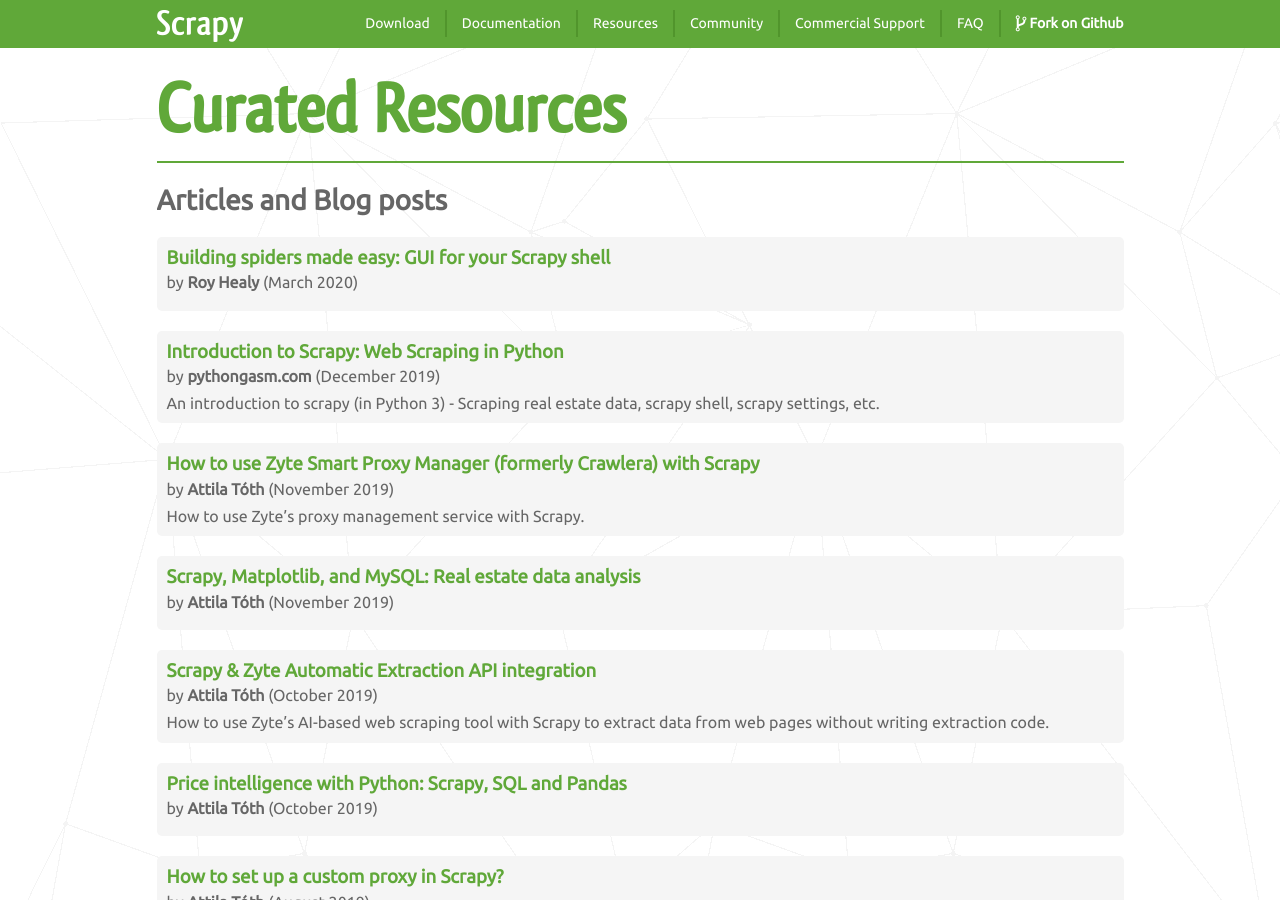
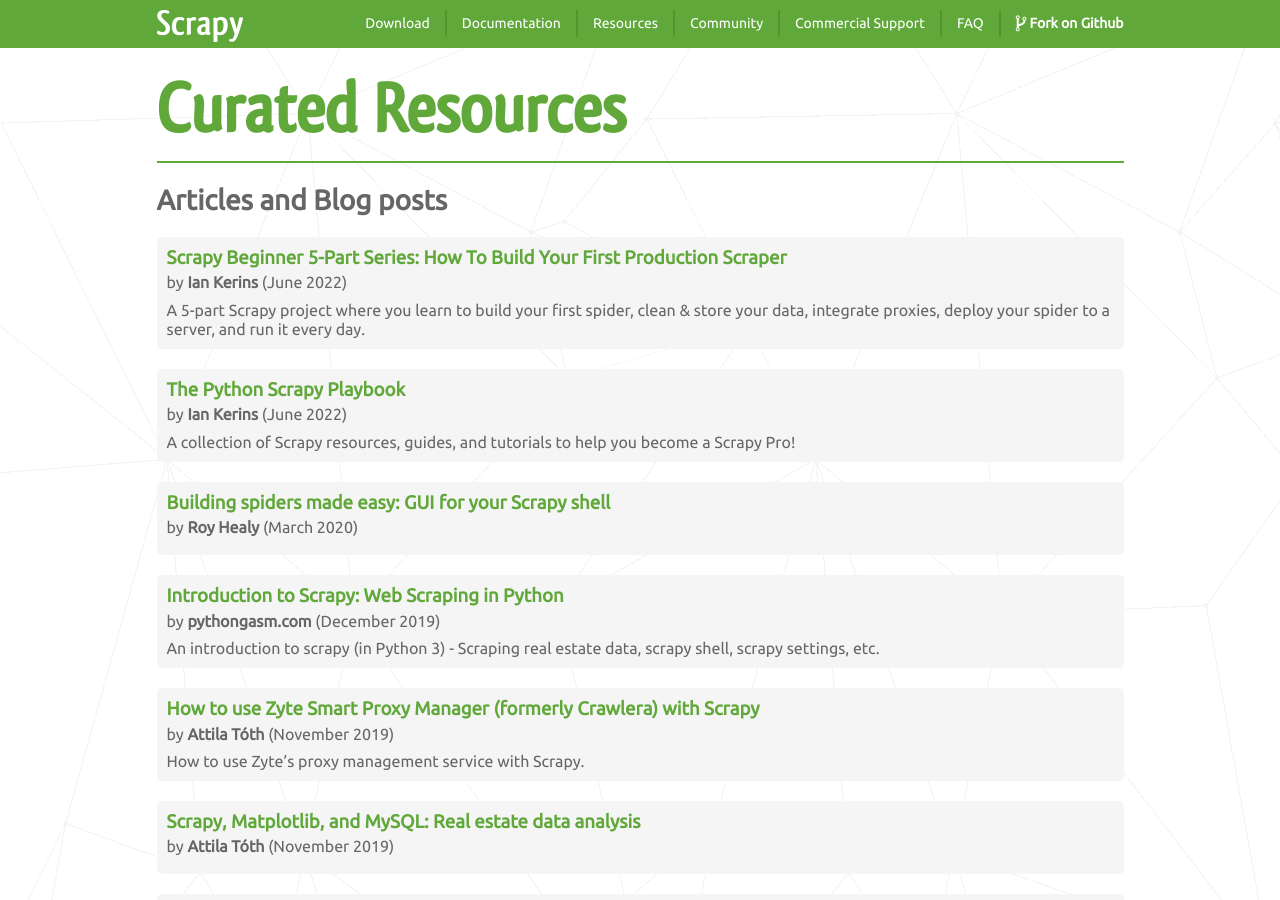
Before and after one commit to scrapy/scrapy.org, a Jekyll site: the page built from resources.html, in a window 1280 px wide and 900 px high. Built offline with Jekyll 4.4.1, drawn with Linux system fonts in a browser that asks for light colours; comment, search, counter and statistics services are not loaded.

Commit message:
Add Scrapy Playbook to resources page

```diff
--- a/_data/resources/articles.yml
+++ b/_data/resources/articles.yml
@@ -1,3 +1,17 @@
+- title: "Scrapy Beginner 5-Part Series: How To Build Your First Production Scraper"
+  url: https://thepythonscrapyplaybook.com/scrapy-beginners-guide
+  author: Ian Kerins
+  date: June 2022
+  comments: |
+    A 5-part Scrapy project where you learn to build your first spider, clean & store your data, integrate proxies, deploy your spider to a server, and run it every day.
+
+- title: "The Python Scrapy Playbook"
+  url: https://thepythonscrapyplaybook.com/
+  author: Ian Kerins
+  date: June 2022
+  comments: |
+    A collection of Scrapy resources, guides, and tutorials to help you become a Scrapy Pro!
+
 - title: "Building spiders made easy: GUI for your Scrapy shell"
   url: https://www.zyte.com/blog/building-spiders-made-easy-gui-for-your-scrapy-shell/
   author: Roy Healy
```
